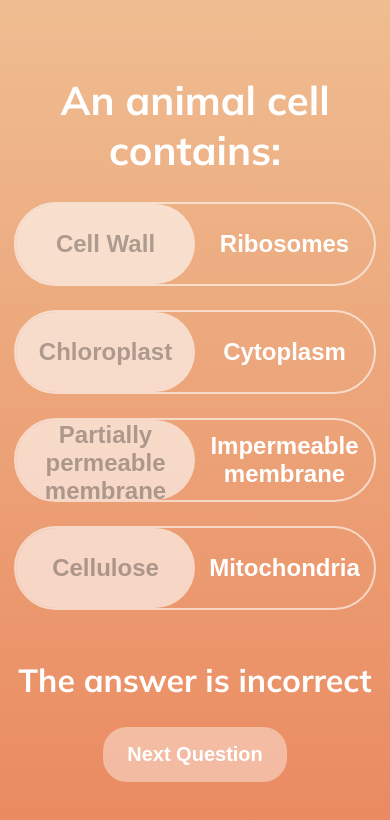
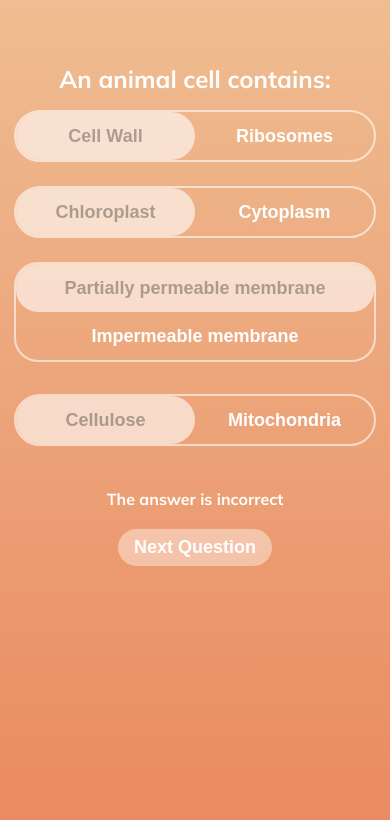
Before and after one commit to Harvindsokhal/seneca-learning-fe-test, a React (Create React App) app: page / in a window 390 px wide. Shown: the top 820 px of the page. Built offline with nearby package versions, Linux system fonts and the light colour scheme.

Commit message:
adjust toggle for 3 options & scale down view media queries w/ vertical slider

```diff
--- a/src/components/AnswerToggleButton/AnswerToggleButton.scss
+++ b/src/components/AnswerToggleButton/AnswerToggleButton.scss
@@ -1,5 +1,6 @@
 .answer-toggle-button {
   position: relative;
+  z-index: 10;
   border-radius: 100px;
   height: 80px;
   width: 100%;
@@ -10,6 +11,16 @@
   color: white;
   cursor: pointer;
 
+  @media (max-width: 768px) {
+    font-size: 20px;
+    height: 66px;
+  }
+
+  @media (max-width: 640px) {
+    font-size: 18px;
+    height: 48px;
+  }
+
   &.selected {
     color: black;
     opacity: 0.3;
--- a/src/components/AnswersToggle/AnswersToggle.scss
+++ b/src/components/AnswersToggle/AnswersToggle.scss
@@ -8,6 +8,12 @@
   margin-bottom: 24px;
   display: flex;
   flex-direction: row;
+
+  &.wrap {
+    flex-direction: column;
+    border-radius: 24px;
+    margin-bottom: 32px;
+  }
 }
 
 .toggle-slider {
@@ -17,6 +23,10 @@
   background-color: rgba(255, 255, 255, 0.6);
   border-radius: inherit;
   z-index: 0;
-  width: 50%;
-  height: 100%;
+
+  &.wrap {
+    width: 100%;
+    height: 50%;
+    border-radius: 22px;
+  }
 }
--- a/src/components/AnswersToggle/AnswersToggle.tsx
+++ b/src/components/AnswersToggle/AnswersToggle.tsx
@@ -19,10 +19,18 @@ const AnswersToggle = ({
   isLocked,
 }: AnswersToggleProps) => {
   const [currentOptionId, setCurrentOptionId] = useState(options[0].id)
+  const [isMobile, setIsMobile] = useState(window.innerWidth < 768)
 
   useEffect(() => {
     setCurrentOptionId(selectedOptionId)
   }, [selectedOptionId])
+
+  useEffect(() => {
+    const handleResize = () => setIsMobile(window.innerWidth < 768)
+
+    window.addEventListener('resize', handleResize)
+    return () => window.removeEventListener('resize', handleResize)
+  }, [])
 
   const handleToggle = (optionId: number) => {
     if (isLocked || optionId === selectedOptionId) return
@@ -35,14 +43,37 @@ const AnswersToggle = ({
     (option) => option.id === selectedOptionId
   )
 
+  const hasLongTextOption = options.some((option) => option.text.length > 20)
+
+  const sliderSize = 100 / options.length
+  const positionPercentage = selectedIndex * 100
+
   return (
-    <div className={'answers-toggle-container'}>
+    <div
+      className={`answers-toggle-container ${
+        hasLongTextOption && isMobile ? 'wrap' : ''
+      }`}
+    >
       <motion.div
-        className={'toggle-slider'}
+        className={`toggle-slider ${
+          hasLongTextOption && isMobile ? 'wrap' : ''
+        }`}
+        initial={{
+          y: isMobile && hasLongTextOption ? `${positionPercentage}%` : 0,
+          x: !isMobile || !hasLongTextOption ? `${positionPercentage}%` : 0,
+        }}
         animate={{
-          x: `${selectedIndex * 100}%`,
+          x: !isMobile || !hasLongTextOption ? `${positionPercentage}%` : 0,
+          y:
+            hasLongTextOption && isMobile
+              ? `${positionPercentage}%`
+              : undefined,
         }}
         transition={{ type: 'spring', stiffness: 300, damping: 30 }}
+        style={{
+          width: !isMobile || !hasLongTextOption ? `${sliderSize}%` : '100%',
+          height: isMobile && hasLongTextOption ? `${sliderSize}%` : '100%',
+        }}
       />
       {options.map((option) => {
         return (
--- a/src/components/Quiz/Quiz.scss
+++ b/src/components/Quiz/Quiz.scss
@@ -16,12 +16,30 @@
 .question-title {
   font-weight: 700;
   font-size: 40px;
+
+  @media (max-width: 768px) {
+    font-size: 30px;
+  }
+
+  @media (max-width: 640px) {
+    font-size: 24px;
+  }
 }
 
 .result-message {
   font-size: 32px;
   font-weight: 700;
   line-height: 40px;
+
+  @media (max-width: 768px) {
+    font-size: 36px;
+    line-height: 20px;
+  }
+
+  @media (max-width: 640px) {
+    line-height: 32px;
+    font-size: 16px;
+  }
 }
 
 .next-question-button {
@@ -37,4 +55,9 @@
   &:hover {
     background-color: rgba(255, 255, 255, 0.5);
   }
+
+  @media (max-width: 640px) {
+    padding: 8px 16px;
+    font-size: 18px;
+  }
 }
```
